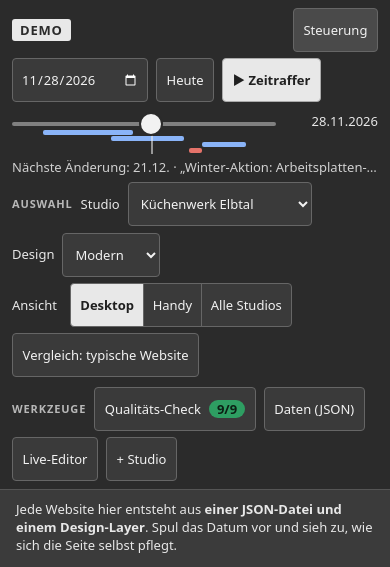
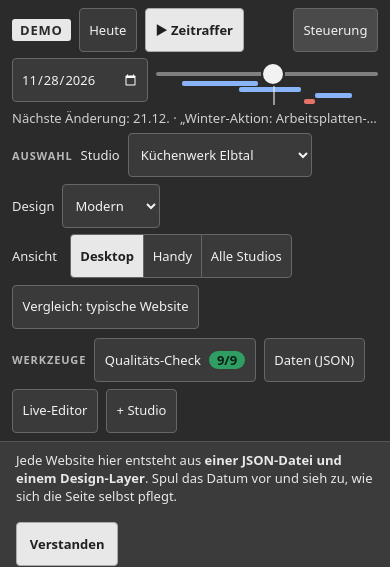
Before and after one commit to Julianm005/kuechenstudio-system, a plain HTML site: page index.html in a window 390 px wide. Both pictures are taken after a click on the button "Steuerung". Shown: the top 567 px of the page. Drawn offline with Linux system fonts and the light colour scheme.

Commit message:
Handy: Leiste in drei Zeilen, eingeklappt 8,5 rem hoch
Zeit-Gruppe löst sich auf dem Handy auf: Heute und Zeitraffer neben Steuerung, darunter Datum und Regler, dann „Nächste Änderung“. Unter 360 px entfällt die Marke „Demo“.

Co-Authored-By: Claude Sonnet 5.5 <noreply@anthropic.com>
Claude-Session: https://claude.ai/code/session_01FBHSsvVw6J8HwwUZra7LZJ

```diff
--- a/css/demo.css
+++ b/css/demo.css
@@ -74,7 +74,7 @@ body {
     width: 100%;
   }
 
-  .leiste-felder.offen { display: flex; order: 2; }
+  .leiste-felder.offen { display: flex; order: 8; }
 
   .leiste-hinweis { flex-direction: column; align-items: flex-start; }
 }
@@ -797,10 +797,11 @@ body {
   .panel-zu { min-width: 2.75rem; min-height: 2.75rem; }
 }
 
-/* Handy: Die Zeitsteuerung bleibt sichtbar, Auswahl und Werkzeuge klappen hinter „Steuerung“ */
+/* Handy: Die Zeitsteuerung bleibt sichtbar, Auswahl und Werkzeuge klappen hinter „Steuerung“.
+   Die Zeit-Gruppe löst sich auf, ihre Elemente sortieren sich in drei Zeilen:
+   Demo · Heute · Zeitraffer · Steuerung / Datum · Regler / Nächste Änderung */
 @media (max-width: 720px) {
-  .leiste-gruppe-zeit { order: 1; min-width: 0; }
-
+  .leiste-gruppe-zeit { display: contents; }
   .leiste-gruppe-zeit .leiste-gruppe-titel { display: none; }
   .leiste-gruppe-zeit > label {
     position: absolute;
@@ -811,10 +812,23 @@ body {
     white-space: nowrap;
   }
 
+  .leiste-marke { order: 1; }
+  #wahl-heute { order: 2; }
+  #strahl-play { order: 3; }
+  .leiste-knopf.leiste-menue { order: 4; }
+  #wahl-datum { order: 5; }
+  .leiste-strahl { order: 6; flex: 1 1 8rem; width: auto; min-width: 0; }
+  .strahl-datum { display: none; }
   .strahl-naechste {
+    order: 7;
     min-width: 0;
     overflow: hidden;
     text-overflow: ellipsis;
     white-space: nowrap;
   }
 }
+
+/* Sehr schmale Handys: Die Marke „Demo“ weicht, damit Heute, Zeitraffer und Steuerung in eine Zeile passen */
+@media (max-width: 360px) {
+  .leiste-marke { display: none; }
+}
```
